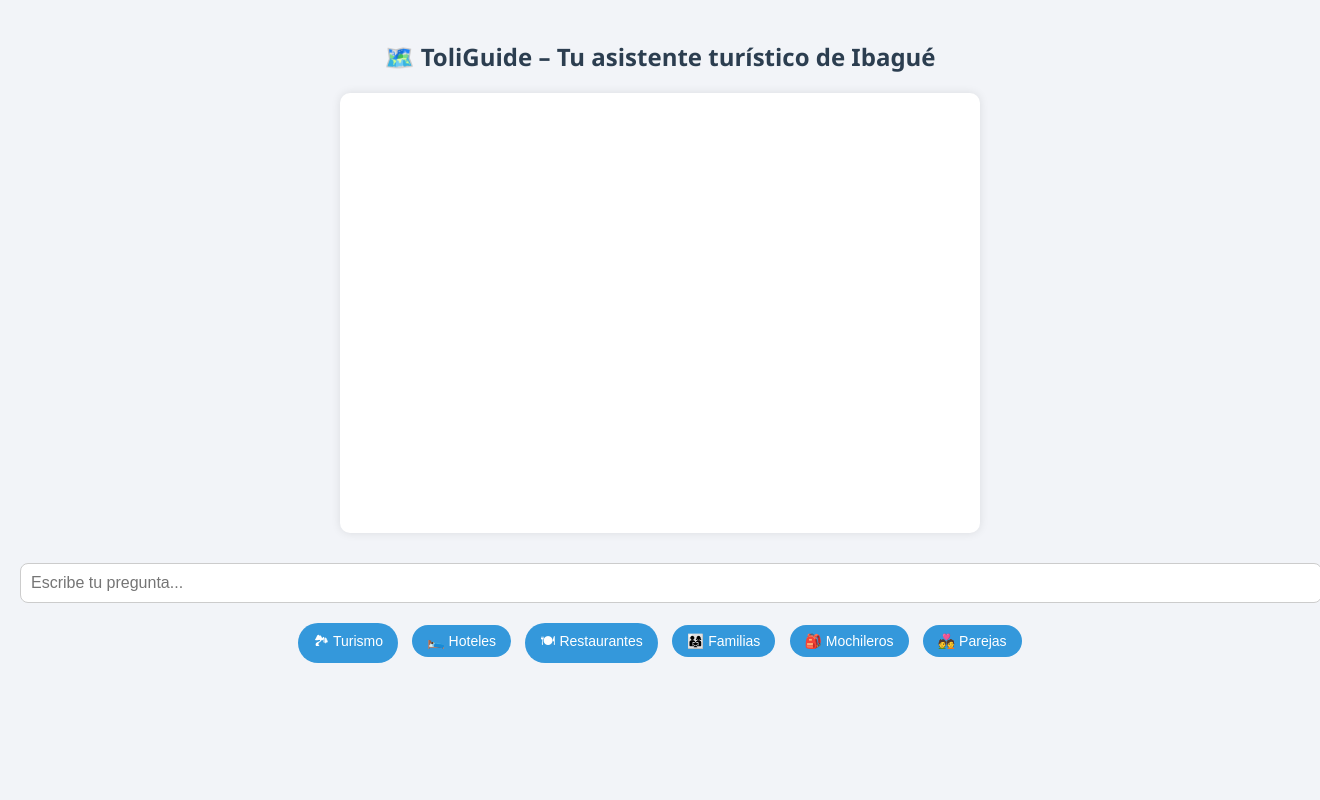
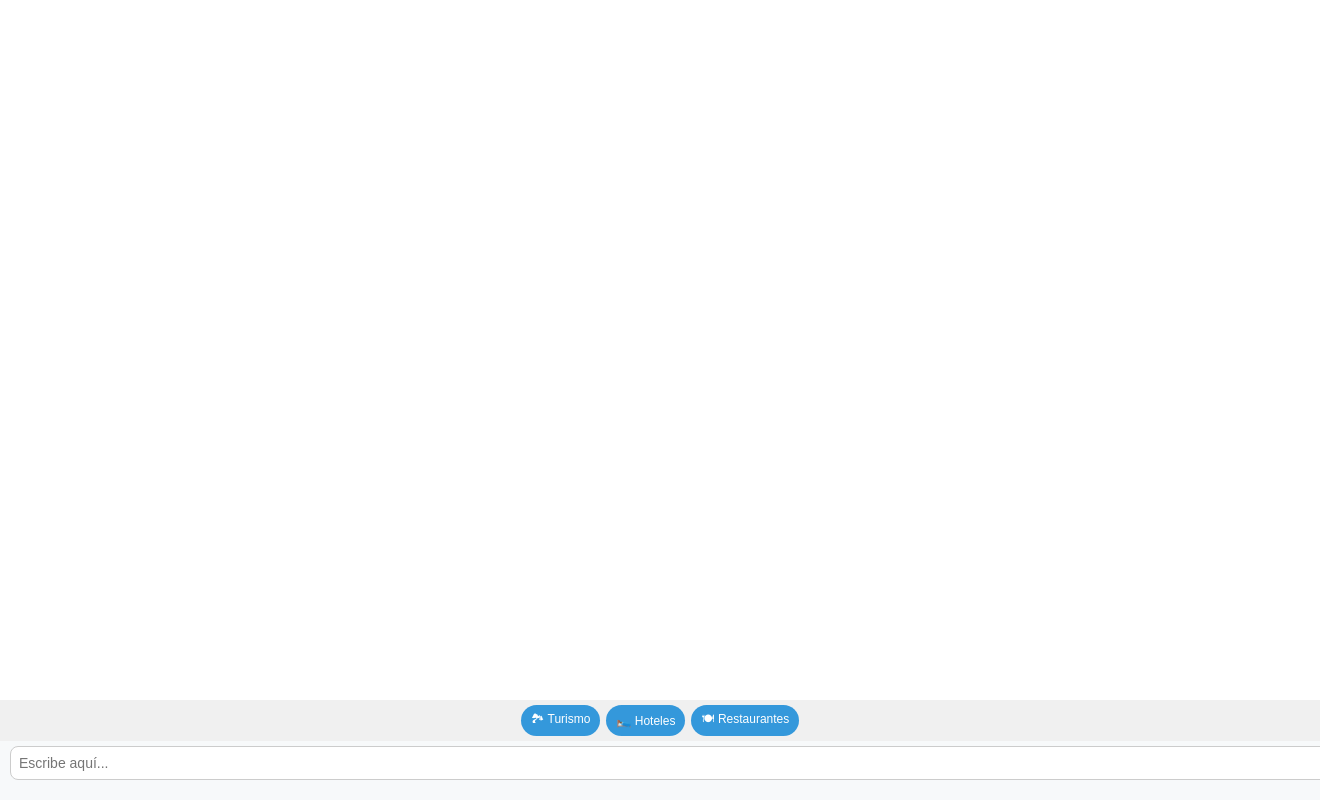
Before and after one commit to MichaelRodriguezO/toliguide-chatbot, a Flask app: page / in a window 1320 px wide; the page is wider, and only the part inside the window is pictured. Run offline with Flask 3, Linux system fonts and the light colour scheme.

Commit message:
Update index.html

```diff
--- a/templates/index.html
+++ b/templates/index.html
@@ -2,123 +2,96 @@
 <html lang="es">
 <head>
   <meta charset="UTF-8">
-  <title>ToliGuide – Chat turístico de Ibagué</title>
+  <title>ToliGuide Chat</title>
   <style>
     body {
-      font-family: 'Segoe UI', sans-serif;
-      background: #f2f4f8;
+      font-family: Arial, sans-serif;
+      background: #f7f9fa;
       margin: 0;
-      padding: 20px;
-    }
-
-    h2 {
-      text-align: center;
-      color: #2c3e50;
+      padding: 0;
     }
 
     #chatbox {
-      max-width: 600px;
-      margin: 20px auto;
-      background: #fff;
-      border-radius: 10px;
-      padding: 20px;
-      box-shadow: 0 0 10px rgba(0,0,0,0.1);
-      height: 400px;
+      height: 85vh;
       overflow-y: auto;
+      padding: 10px;
+      background: #ffffff;
     }
 
     .msg {
-      margin: 10px 0;
+      margin: 5px 0;
+      font-size: 14px;
+      line-height: 1.3;
       opacity: 0;
       animation: fadeIn 0.3s ease-in-out forwards;
     }
 
     @keyframes fadeIn {
-      to {
-        opacity: 1;
-      }
+      to { opacity: 1; }
     }
 
     .user {
       text-align: right;
-      color: #2c3e50;
       background: #dff9fb;
-      padding: 10px;
-      border-radius: 10px;
+      padding: 6px 10px;
+      border-radius: 12px;
       display: inline-block;
       max-width: 80%;
     }
 
     .bot {
       text-align: left;
-      color: #34495e;
       background: #f1f2f6;
-      padding: 10px;
-      border-radius: 10px;
+      padding: 6px 10px;
+      border-radius: 12px;
       display: inline-block;
       max-width: 80%;
     }
 
     #input {
-      width: 100%;
-      padding: 10px;
-      margin-top: 10px;
-      font-size: 16px;
+      width: calc(100% - 20px);
+      margin: 5px 10px 10px;
+      padding: 8px;
+      font-size: 14px;
       border-radius: 8px;
       border: 1px solid #ccc;
     }
 
     #quick-replies {
-      text-align: center;
-      margin-top: 15px;
+      display: flex;
+      flex-wrap: wrap;
+      justify-content: center;
+      gap: 6px;
+      padding: 5px;
+      background: #f0f0f0;
     }
 
     .quick-btn {
       background-color: #3498db;
       color: white;
       border: none;
-      margin: 5px;
-      padding: 8px 15px;
-      border-radius: 20px;
+      padding: 5px 10px;
+      border-radius: 16px;
+      font-size: 12px;
       cursor: pointer;
-      font-size: 14px;
-      transition: background-color 0.2s;
     }
 
     .quick-btn:hover {
       background-color: #2980b9;
     }
-
-    datalist {
-      display: none;
-    }
   </style>
 </head>
 <body>
 
-  <h2>🗺️ ToliGuide – Tu asistente turístico de Ibagué</h2>
-
   <div id="chatbox"></div>
-
-  <input type="text" id="input" list="sugerencias" placeholder="Escribe tu pregunta..." onkeydown="if(event.key==='Enter') sendMessage()" />
-  <datalist id="sugerencias">
-    <option value="Cañón del Combeima">
-    <option value="Sonesta">
-    <option value="La Martinica">
-    <option value="Hoteles para parejas">
-    <option value="Comida típica">
-    <option value="Restaurantes con vista">
-    <option value="Teatro Tolima">
-  </datalist>
 
   <div id="quick-replies">
     <button class="quick-btn" onclick="quickAsk('turismo')">🏞 Turismo</button>
     <button class="quick-btn" onclick="quickAsk('hoteles')">🛌 Hoteles</button>
     <button class="quick-btn" onclick="quickAsk('restaurantes')">🍽 Restaurantes</button>
-    <button class="quick-btn" onclick="quickAsk('viajo con mi familia')">👨‍👩‍👧 Familias</button>
-    <button class="quick-btn" onclick="quickAsk('soy mochilero')">🎒 Mochileros</button>
-    <button class="quick-btn" onclick="quickAsk('un sitio romántico')">💑 Parejas</button>
   </div>
+
+  <input type="text" id="input" placeholder="Escribe aquí..." onkeydown="if(event.key==='Enter') sendMessage()" />
 
   <script>
     const chatbox = document.getElementById("chatbox");
```
